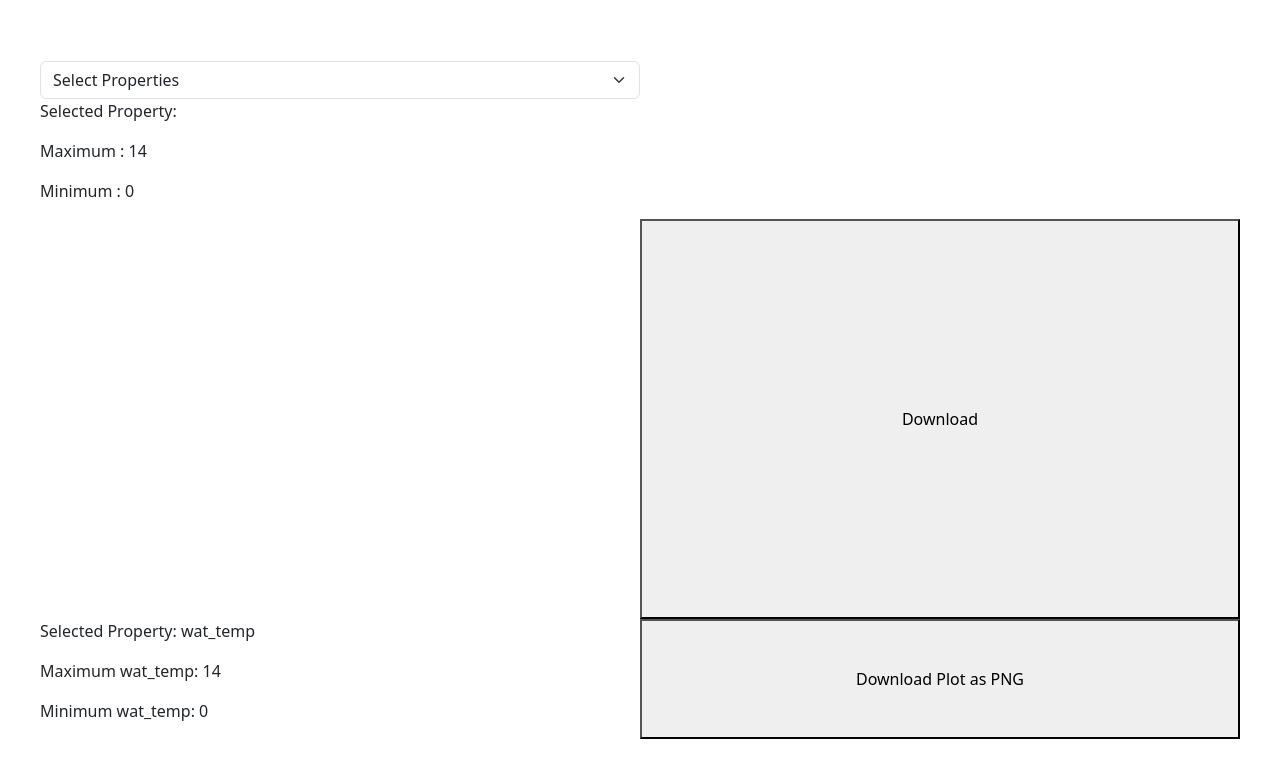
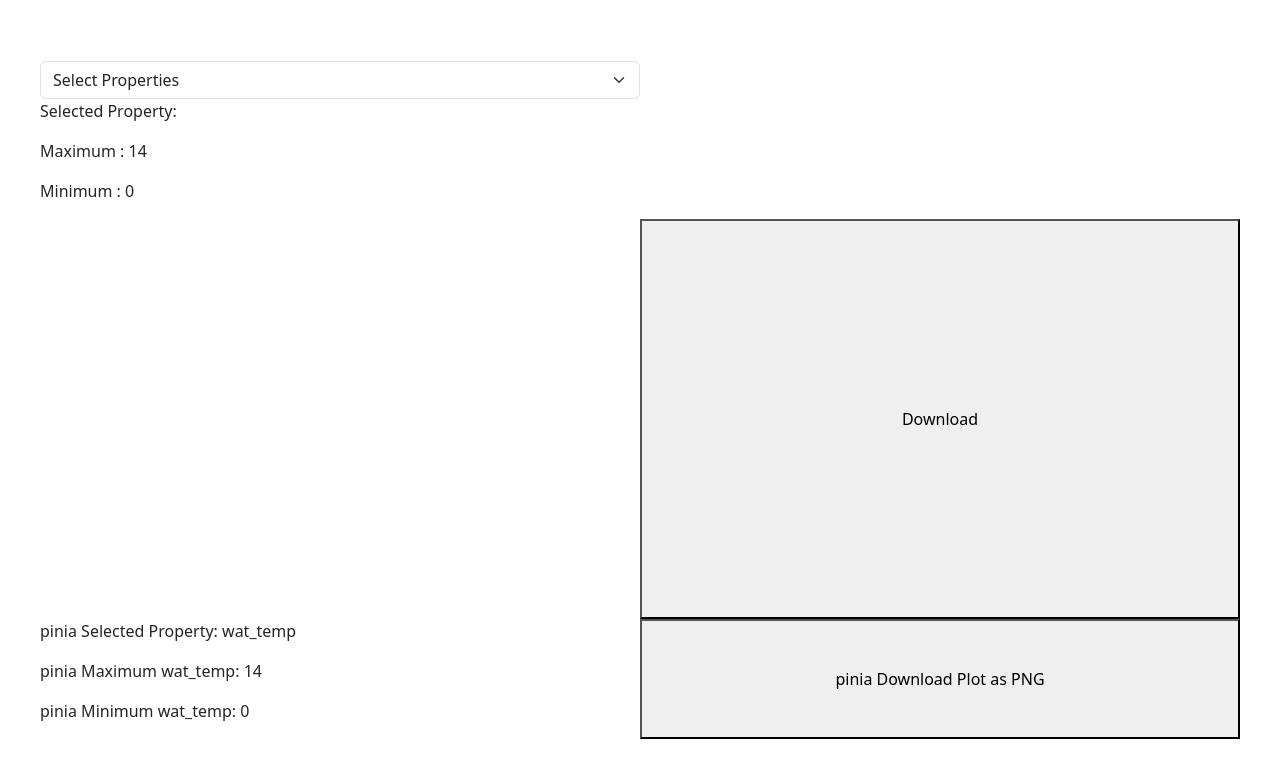
Before and after one commit to babuantalyn/firsttask, a Vue app: page / in a window 1280 px wide. Shown: the top 778 px of the page. Built offline with nearby package versions, Linux system fonts and the light colour scheme.

Commit message:
Pinia updated

```diff
--- a/src/App.vue
+++ b/src/App.vue
@@ -1,5 +1,5 @@
 <script setup>
-import { ref, onMounted, watch } from "vue";
+import { ref, onMounted } from "vue";
 import "bootstrap/dist/css/bootstrap.min.css";
 import Plotly from "plotly.js-dist";
 import { useStatisticsStore } from '../src/stores/StatisticsStore';
@@ -7,12 +7,6 @@ import { useStatisticsStore } from '../src/stores/StatisticsStore';
 const statisticsStore = useStatisticsStore();
 console.log(statisticsStore.nameOfStatisticStore)
 
-statisticsStore.nameOfStatisticStore = "peter";
-console.log(statisticsStore.nameOfStatisticStore)
-
-
-console.log('Max Values:', statisticsStore.maxValues);
-console.log('Name of Statistic Store:', statisticsStore.nameOfStatisticStore);
 
 import {
   CTable,
@@ -54,6 +48,7 @@ async function handleClick()  {
 
         // Remove the link from the body
         document.body.removeChild(link);
+
       } catch (error) {
         console.error('Error fetching or processing JSON:', error);
       }
@@ -179,12 +174,12 @@ function downloadPlotAsPNG() {
   <button @click="handleClick">Download</button>
 
   <div>
-      <p>Selected Property: {{ statisticsStore.selectedPropertyName }}</p>
-      <p>Maximum {{ statisticsStore.selectedPropertyName }}: {{ statisticsStore.maxPropertyValue }}</p>
-      <p>Minimum {{ statisticsStore.selectedPropertyName }}: {{ statisticsStore.minPropertyValue }}</p>
+      <p>pinia Selected Property: {{ statisticsStore.selectedPropertyName }}</p>
+      <p>pinia Maximum {{ statisticsStore.selectedPropertyName }}: {{ statisticsStore.maxPropertyValue }}</p>
+      <p>pinia Minimum {{ statisticsStore.selectedPropertyName }}: {{ statisticsStore.minPropertyValue }}</p>
   </div>
 
-<button @click="downloadPlotAsPNG">Download Plot as PNG</button>
+<button @click="downloadPlotAsPNG">pinia Download Plot as PNG</button>
 
 <div id="myDiv"></div>
 <img :src="statisticsStore.plotImageUrl" alt="Generated Plot" v-if="statisticsStore.plotImageUrl">
--- a/src/stores/StatisticsStore.js
+++ b/src/stores/StatisticsStore.js
@@ -5,13 +5,15 @@ export const useStatisticsStore = defineStore("statisticStore", () => {
   const nameOfStatisticStore = ref("statisticStore");
   const maxValues = ref({});
   const minValues = ref({});
-  const selectedPropertyName = ref(null); // Property to store the selected property name
+  const selectedPropertyName = ref(null);
+  const plotImageUrl = ref(null);
 
   return {
     nameOfStatisticStore,
     maxValues,
     minValues,
     selectedPropertyName,
+    plotImageUrl,
     maxPropertyValue: computed(() => selectedPropertyName.value ? maxValues.value[selectedPropertyName.value] || 0 : 0),
     minPropertyValue: computed(() => selectedPropertyName.value ? minValues.value[selectedPropertyName.value] || 0 : 0),
 
```
